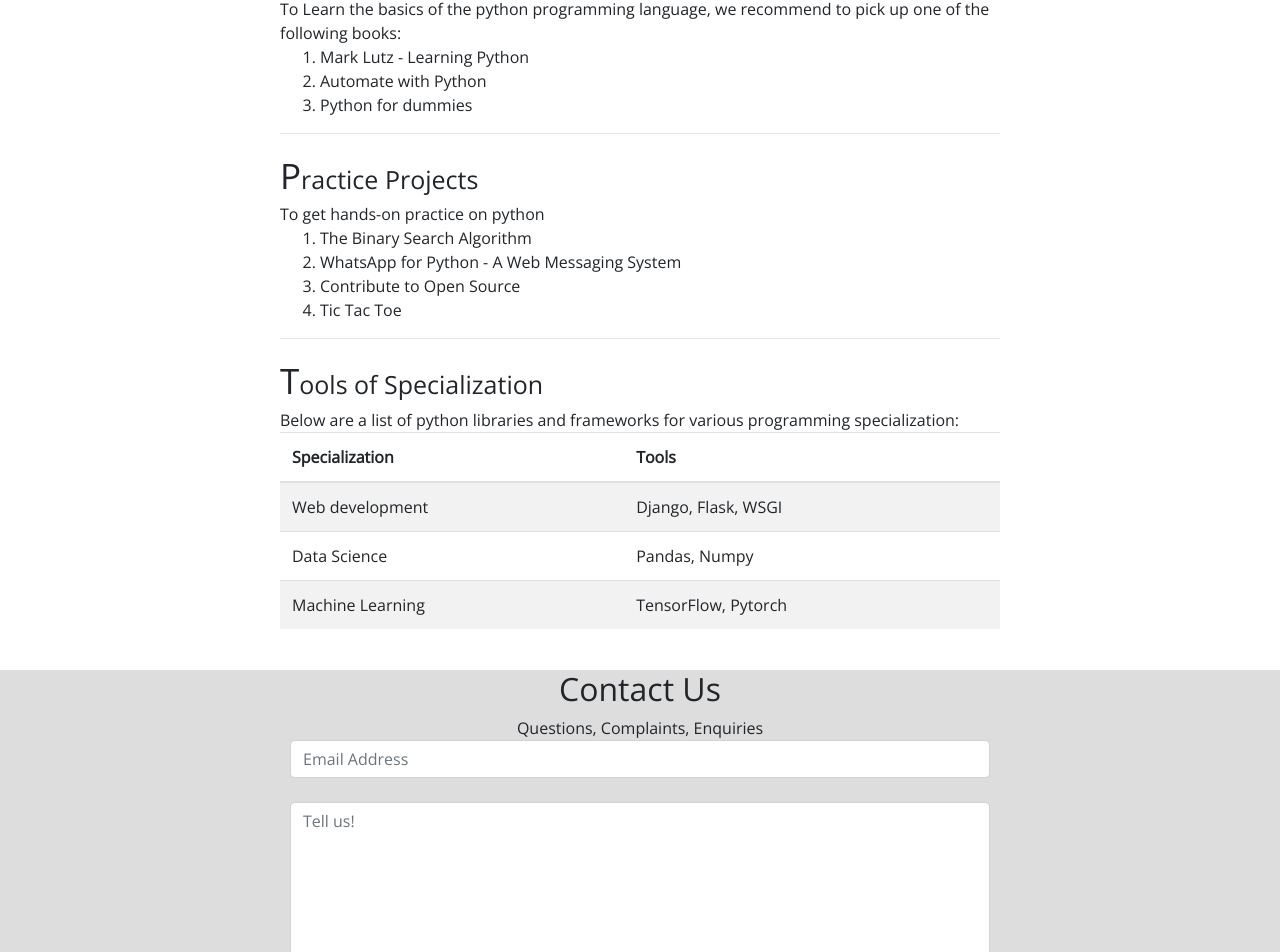
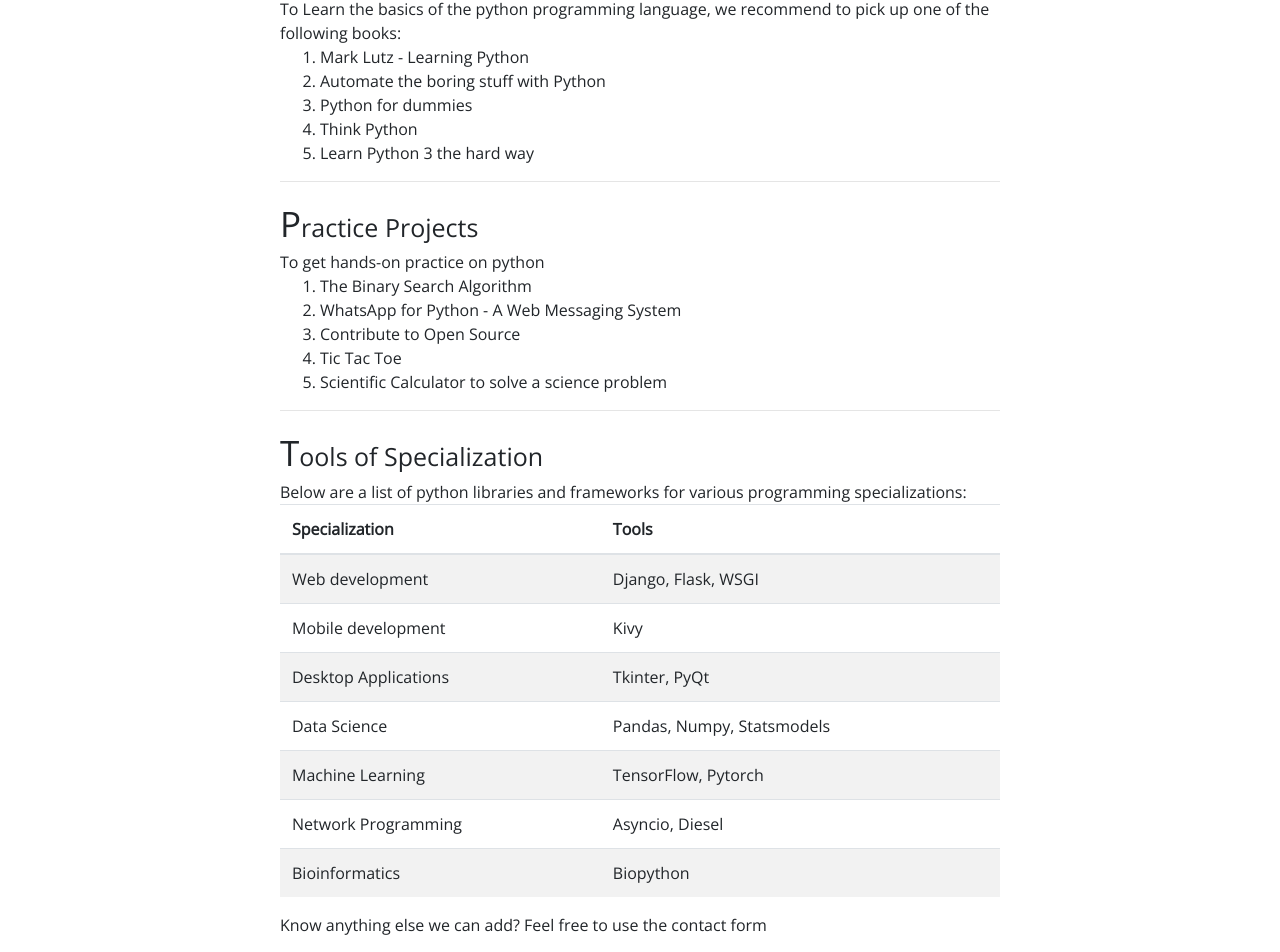
Before and after one commit to Xceptions/overskilled, a Vue app in the folder overskilledfrontend/: page /howto in a window 1280 px wide. Shown: the part 617-1569 px from the top of the page. Built offline with nearby package versions, Linux system fonts and the light colour scheme; no server answers.

Commit message:
redesigned frontend a bit

```diff
--- a/overskilledfrontend/src/App.vue
+++ b/overskilledfrontend/src/App.vue
@@ -30,7 +30,7 @@
           <br>
           <b-form-input ref='subscribeform' v-model="subscribeform.email" id="subscribeinput"></b-form-input>
           <br>
-          <b-button type='submit' variant="primary">Subscribe</b-button>
+          <b-button type='submit' variant="primary">Subscribe For Email Alerts</b-button>
         </b-form>
       </div>
       <div id='post-div'>
--- a/overskilledfrontend/src/components/Competitions.vue
+++ b/overskilledfrontend/src/components/Competitions.vue
@@ -12,7 +12,7 @@
             <b-row>
                 <b-col id='a'>
                     <svg height="100" width="100">
-                      <circle cx="50" cy="50" r="10" stroke-width="3" stroke="#7209b7" fill="#7209b7" />
+                      <circle cx="50" cy="50" r="10" stroke-width="3" stroke="#f10890" fill="#f10890" />
                     </svg>
                 </b-col>
                 <b-col id='b' cols="5">
@@ -89,8 +89,8 @@
 }
 
 .item_header {
-    font-size: 23px;
-    color: #777;
+    font-size: 20px;
+    color: #555;
     font-weight: bold;
 }
 
--- a/overskilledfrontend/src/components/Jobs.vue
+++ b/overskilledfrontend/src/components/Jobs.vue
@@ -13,7 +13,7 @@
                 <b-col class='proj_img'>
                     <!-- {{ item.job_header.charAt(0) }} -->
                     <svg height="100" width="100">
-                      <circle cx="50" cy="50" r="10" stroke-width="3" stroke="#7209b7" fill="#7209b7" />
+                      <circle cx="50" cy="50" r="10" stroke-width="3" stroke="#f10890" fill="#f10890" />
                     </svg>
                 </b-col>
                 <b-col id='b' cols="5">
@@ -83,8 +83,8 @@
 }
 
 .item_header {
-    font-size: 23px;
-    color: #777;
+    font-size: 20px;
+    color: #555;
     font-weight: bold;
 }
 
--- a/overskilledfrontend/src/views/HowTo.vue
+++ b/overskilledfrontend/src/views/HowTo.vue
@@ -5,8 +5,10 @@
     books:
     <ol>
       <li>Mark Lutz - Learning Python</li>
-      <li>Automate with Python</li>
+      <li>Automate the boring stuff with Python</li>
       <li>Python for dummies</li>
+      <li>Think Python</li>
+      <li>Learn Python 3 the hard way</li>
     </ol>
     <hr>
     <div class='howtoheader'>Practice Projects</div>
@@ -16,11 +18,13 @@
       <li>WhatsApp for Python - A Web Messaging System</li>
       <li>Contribute to Open Source</li>
       <li>Tic Tac Toe</li>
+      <li>Scientific Calculator to solve a science problem</li>
     </ol>
     <hr>
     <div class='howtoheader'>Tools of Specialization</div>
-    Below are a list of python libraries and frameworks for various programming specialization:
+    Below are a list of python libraries and frameworks for various programming specializations:
     <b-table striped hover :items="items"></b-table>
+    <p>Know anything else we can add? Feel free to use the contact form</p>
     <!-- <div v-for = "howto in howtos" :key="howto.ace_comp">
       <h3> Ace Competitions </h3>
       <p class='story'>{{ howto['ace_comp'] }}</p>
@@ -43,8 +47,12 @@
     return {
       items: [
         { Specialization: 'Web development', Tools: 'Django, Flask, WSGI' },
-        { Specialization: 'Data Science', Tools: 'Pandas, Numpy' },
-        { Specialization: 'Machine Learning', Tools: 'TensorFlow, Pytorch' }
+        { Specialization: 'Mobile development', Tools: 'Kivy' },
+        { Specialization: 'Desktop Applications', Tools: 'Tkinter, PyQt' },
+        { Specialization: 'Data Science', Tools: 'Pandas, Numpy, Statsmodels' },
+        { Specialization: 'Machine Learning', Tools: 'TensorFlow, Pytorch' },
+        { Specialization: 'Network Programming', Tools: 'Asyncio, Diesel' },
+        { Specialization: 'Bioinformatics', Tools: 'Biopython' }
       ]
     }
   },
```
